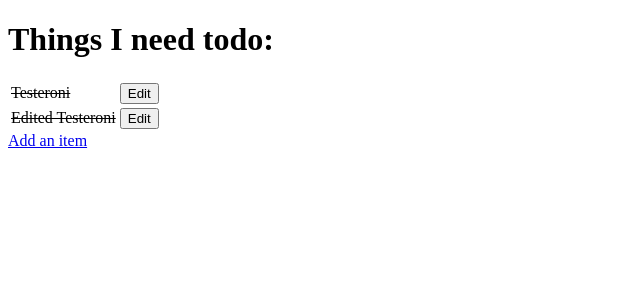
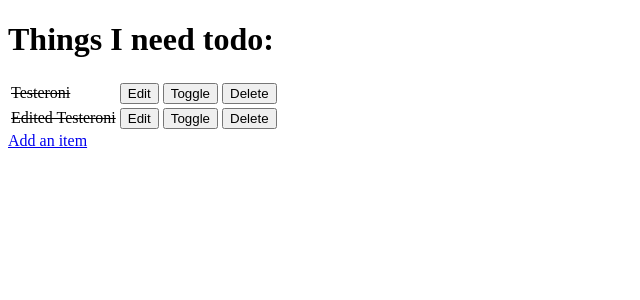
Before and after one commit to Welshy92/Hello-Django, a Django app: page / in a window 1280 px wide. Shown: the top 300 px of the page, without its empty margins (0-640 px from the left). Run offline with Django 3.2, Linux system fonts and the light colour scheme; data comes from the database, SQL or seed files in the repository; both versions use the stored data as it was after the commit.

Commit message:
add toggle done and delete item buttons

```diff
--- a/django_todo/urls.py
+++ b/django_todo/urls.py
@@ -15,11 +15,13 @@ Including another URLconf
 """
 from django.contrib import admin
 from django.urls import path
-from todo.views import get_todo_list, add_item, edit_item
+from todo import views
 
 urlpatterns = [
     path('admin/', admin.site.urls),
-    path('', get_todo_list, name='get_todo_list'),
-    path('add', add_item, name='add'),
-    path("edit/<item_id>", edit_item, name="edit")
+    path('', views.get_todo_list, name='get_todo_list'),
+    path('add', views.add_item, name='add'),
+    path("edit/<item_id>", views.edit_item, name="edit"),
+    path("toggle/<item_id>", views.toggle_item, name="toggle"),
+    path("delete/<item_id>", views.delete_item, name="delete")
 ]
--- a/todo/templates/todo/todo_list.html
+++ b/todo/templates/todo/todo_list.html
@@ -21,6 +21,16 @@
                         <button>Edit</button>
                     </a>
                 </td>
+                <td>
+                    <a href="/toggle/{{ item.id }}">
+                        <button>Toggle</button>
+                    </a>
+                </td>
+                <td>
+                    <a href="/delete/{{ item.id }}">
+                        <button>Delete</button>
+                    </a>
+                </td>
             </tr>
         {% empty %}
             <tr>
--- a/todo/views.py
+++ b/todo/views.py
@@ -38,3 +38,16 @@ def edit_item(request, item_id):
         "form": form
     }
     return render(request, "todo/edit_item.html", context)
+
+
+def toggle_item(request, item_id):
+    item = get_object_or_404(Item, id=item_id)
+    item.done = not item.done
+    item.save()
+    return redirect("get_todo_list")
+
+
+def delete_item(request, item_id):
+    item = get_object_or_404(Item, id=item_id)
+    item.delete()
+    return redirect("get_todo_list")
```
Also changed, not shown: db.sqlite3.
